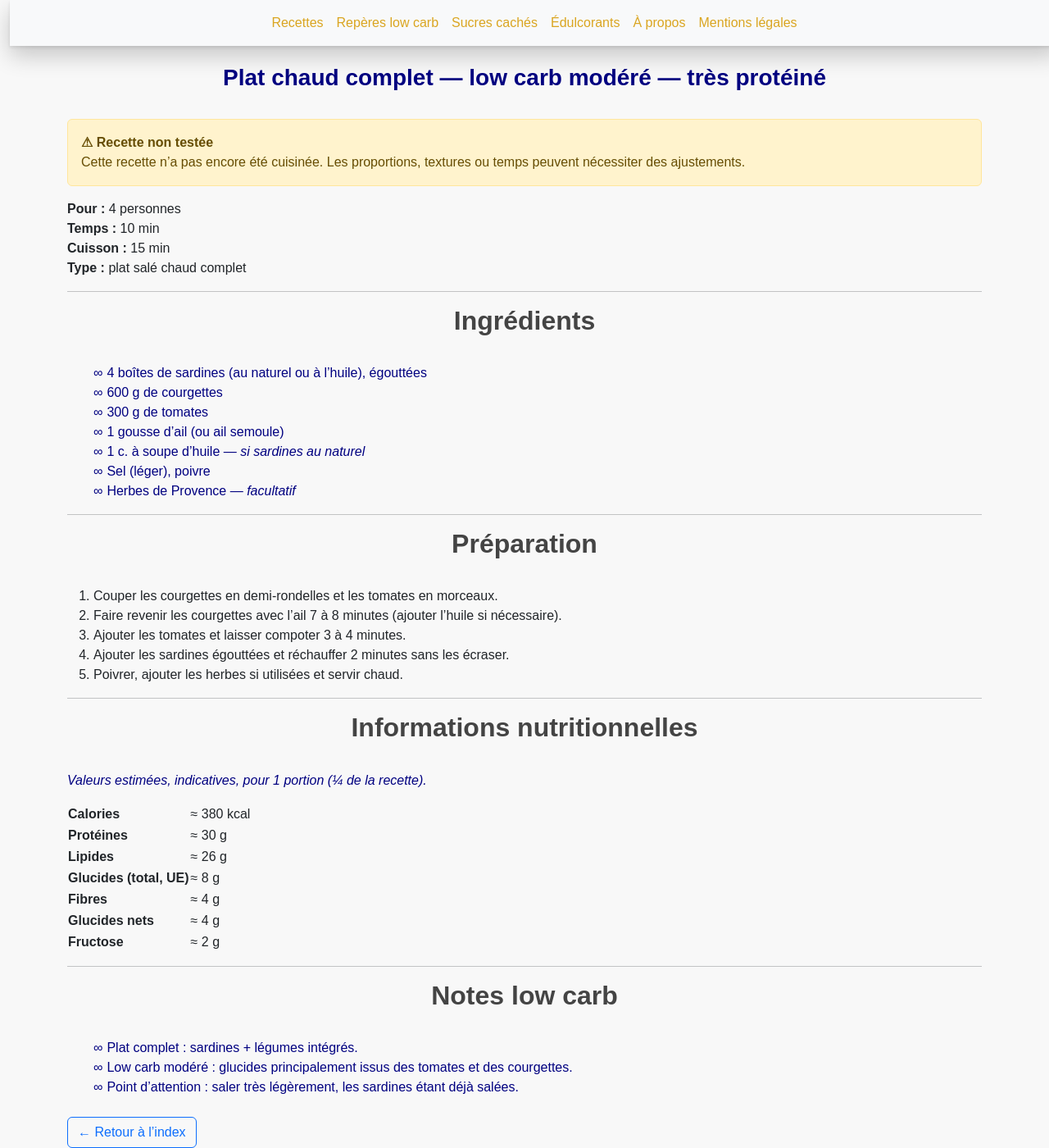
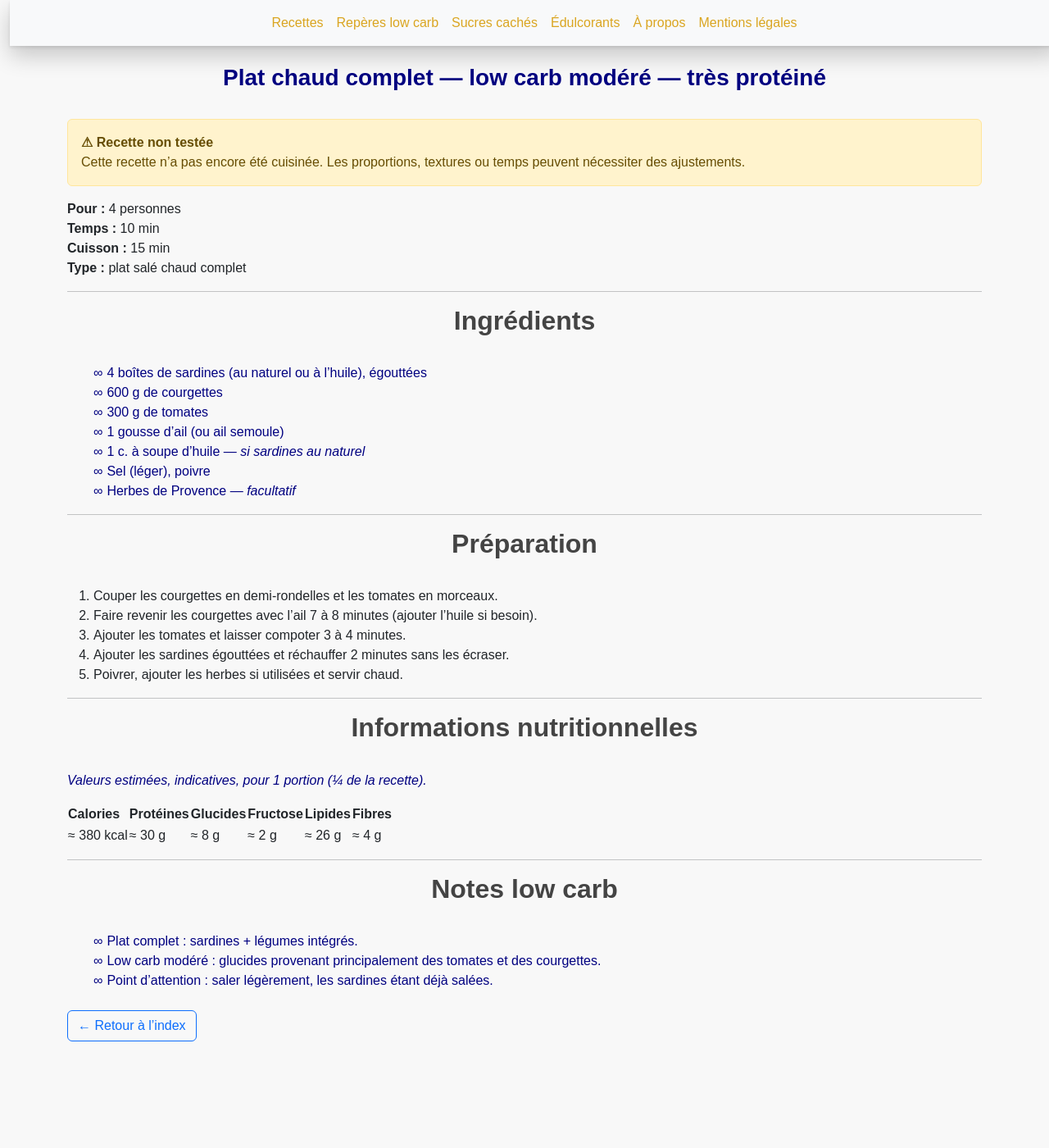
Before and after one commit to laurie-boissay/laurie-boissay.github.io, a Jekyll site: the page built from recettes/sardines-chaudes-tomates-courgettes.html, in a window 1280 px wide and 1400 px high, scrolled down 103 px. Shown: the whole window at 82% size. Built offline with Jekyll 4.4.1, drawn with Linux system fonts in a browser that asks for light colours; after the commit the page ends 1373 px from its top, so only the background shows below that.

Commit message:
Update sardines-chaudes-tomates-courgettes.html
tableau

```diff
--- a/recettes/sardines-chaudes-tomates-courgettes.html
+++ b/recettes/sardines-chaudes-tomates-courgettes.html
@@ -73,7 +73,7 @@ extra_head: |
 
 <ol class="recipe-steps">
   <li>Couper les courgettes en demi-rondelles et les tomates en morceaux.</li>
-  <li>Faire revenir les courgettes avec l’ail 7 à 8 minutes (ajouter l’huile si nécessaire).</li>
+  <li>Faire revenir les courgettes avec l’ail 7 à 8 minutes (ajouter l’huile si besoin).</li>
   <li>Ajouter les tomates et laisser compoter 3 à 4 minutes.</li>
   <li>Ajouter les sardines égouttées et réchauffer 2 minutes sans les écraser.</li>
   <li>Poivrer, ajouter les herbes si utilisées et servir chaud.</li>
@@ -88,19 +88,28 @@ extra_head: |
 </p>
 
 <div class="recipe-nutrition">
-  <div class="table-responsive">
-    <table class="recipe-table">
-      <tbody>
-        <tr><th>Calories</th><td>≈ 380 kcal</td></tr>
-        <tr><th>Protéines</th><td>≈ 30 g</td></tr>
-        <tr><th>Lipides</th><td>≈ 26 g</td></tr>
-        <tr><th>Glucides (total, UE)</th><td>≈ 8 g</td></tr>
-        <tr><th>Fibres</th><td>≈ 4 g</td></tr>
-        <tr><th>Glucides nets</th><td>≈ 4 g</td></tr>
-        <tr><th>Fructose</th><td>≈ 2 g</td></tr>
-      </tbody>
-    </table>
-  </div>
+  <table class="recipe-table">
+    <thead>
+      <tr>
+        <th>Calories</th>
+        <th>Protéines</th>
+        <th>Glucides</th>
+        <th>Fructose</th>
+        <th>Lipides</th>
+        <th>Fibres</th>
+      </tr>
+    </thead>
+    <tbody>
+      <tr>
+        <td>≈ 380 kcal</td>
+        <td>≈ 30 g</td>
+        <td>≈ 8 g</td>
+        <td>≈ 2 g</td>
+        <td>≈ 26 g</td>
+        <td>≈ 4 g</td>
+      </tr>
+    </tbody>
+  </table>
 </div>
 
 <hr>
@@ -109,6 +118,6 @@ extra_head: |
 
 <ul class="recipe-notes">
   <li><strong>Plat complet :</strong> sardines + légumes intégrés.</li>
-  <li><strong>Low carb modéré :</strong> glucides principalement issus des tomates et des courgettes.</li>
-  <li><strong>Point d’attention :</strong> saler très légèrement, les sardines étant déjà salées.</li>
+  <li><strong>Low carb modéré :</strong> glucides provenant principalement des tomates et des courgettes.</li>
+  <li><strong>Point d’attention :</strong> saler légèrement, les sardines étant déjà salées.</li>
 </ul>
```
Also changed, not shown: other parts of recettes/sardines-chaudes-tomates-courgettes.html (+1 -1 lines).
